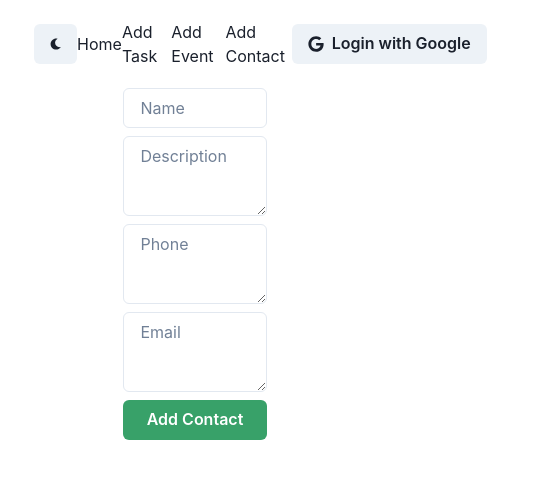
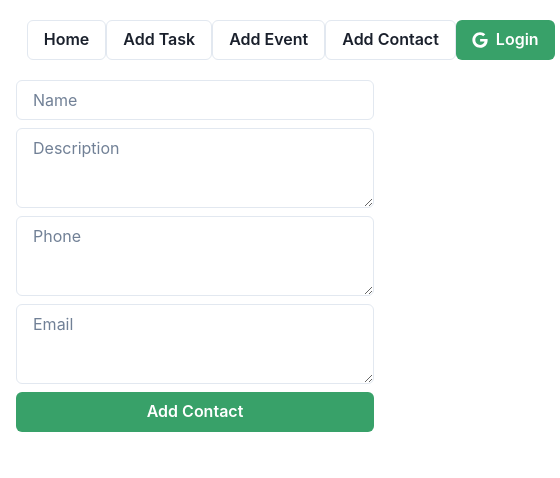
Before and after one commit to pierceconwi/firechakra, a Next.js app: page /add-comment in a window 390 px wide. Shown: the top 478 px of the page, 560 px wide, since content can reach past the window. Built offline with nearby package versions, Linux system fonts and the light colour scheme; no server answers.

Commit message:
Improved logout functionality user flow. Updated colors, menu style, responsive design.

```diff
--- a/components/AddComment.jsx
+++ b/components/AddComment.jsx
@@ -7,6 +7,7 @@ Button,
 Textarea,
 Stack,
 useToast,
+Center
 } from "@chakra-ui/react";
 // import useAuth to ensure user is logged in to comment
 import useAuth from "../hooks/useAuth";
@@ -74,7 +75,7 @@ const AddComment = () => {
     };
     // return markup for comment jsx component
     return (
-        <Box w="40%" margin={"0 auto"} display="block" mt={5} >
+        <Box w={["100%", null, "40%"]} margin={"0 auto"} display="block"  mt={5}>
             <Stack direction="column">
                 <Input
                     placeholder="Name"
--- a/components/Auth.jsx
+++ b/components/Auth.jsx
@@ -1,13 +1,18 @@
 import React from "react";
-import { Box, Button, Link, Text, useColorMode } from "@chakra-ui/react";
+import { Box, Button, Badge, Center, Link, Text, Menu, MenuButton, MenuList, MenuItem, useColorMode } from "@chakra-ui/react";
 import { signInWithPopup, GoogleAuthProvider } from "firebase/auth";
 import { FaGoogle, FaMoon, FaSun } from "react-icons/fa";
+import {ChevronDownIcon } from "react-icons";
 import { auth } from "../firebase";
 import useAuth from "../hooks/useAuth";
 
 const Auth = () => {
-    const { toggleColorMode, colorMode } = useColorMode();
     const { isLoggedIn, user } = useAuth() || {};
+    // function for Logout button to log user out and then send them back to the home screen (prevents user from sitting on a protected page after logout)
+    const byeBye = () => {
+        auth.signOut();
+        location.assign('/');
+    };
 
     const handleAuth = async () => {
         const provider = new GoogleAuthProvider();
@@ -33,38 +38,46 @@ const Auth = () => {
     };
     // define jsx component to return
     return (
-        <Box display="flex" alignItems="center" justifyContent="space-between" ml="5%" mr="5%" mt="20px">
-            <Button onClick={() => toggleColorMode()}>
-                    {colorMode == "dark" ? <FaSun /> : <FaMoon />}
-            </Button>{" "}
+        <Box display="flex" alignItems="center" justifyContent="space-between" mt="20px"  ml="3%" mr="3%">
             <Box>
-                <Link href="/" >Home</Link>
+                <Button variant="outline" id="home">
+                    <Link href="/" fontSize={['1em', '1.2em', '1.4em', '1.6em', '1.8em']}>Home</Link>
+                </Button>
             </Box>
             <Box>
-                <Link href="/add-todo">Add Task</Link>
+                <Button variant="outline" id="task">
+                    <Link href="/add-todo" fontSize={['1em', '1.2em', '1.4em', '1.6em', '1.8em']}>Add Task</Link>
+                </Button>
             </Box>
             <Box>
-                <Link href="/add-event">Add Event</Link>
+                <Button variant="outline" id="event">
+                    <Link href="/add-event" fontSize={['1em', '1.2em', '1.4em', '1.6em', '1.8em']}>Add Event</Link>
+                </Button>
             </Box>
             <Box>
-                <Link href="/add-comment">Add Contact</Link>
+                <Button variant="outline" id="contact">
+                    <Link href="/add-comment" fontSize={['1em', '1.2em', '1.4em', '1.6em', '1.8em']}>Add Contact</Link>
+                </Button>
             </Box>
-            <Box textAlign="right" w="20%">
+            <Box>
                 {isLoggedIn && (
                     <>
-                        <Text fontSize="xs" color="green.500">{user.email}</Text>
-                        <Link color="red.500" onClick={() => auth.signOut()}>
+                        {/* <Badge display="flex"><Text fontSize="xs" color="green.500">{user.email}</Text></Badge> */}
+                        <Center>
+                        <Link color="red.500" onClick={() => byeBye()} ><Button colorScheme="green" mr="5%">
                             Logout
-                        </Link>
+                        </Button></Link>
+                        </Center>
                     </>
                 )}
                 {!isLoggedIn && (
-                    <Button leftIcon={<FaGoogle />} onClick={() => handleAuth()}>
-                        Login with Google
+                    <Button leftIcon={<FaGoogle />} onClick={() => handleAuth()} colorScheme="green" mr="5%">
+                        Login
                     </Button>
                 )}
             </Box>
         </Box>
+
     );
 };
 export default Auth;
--- a/components/TodoList.jsx
+++ b/components/TodoList.jsx
@@ -6,8 +6,7 @@ import {
     Text,
     useToast,
     LinkBox,
-    LinkOverlay,
-    Image
+    LinkOverlay
     } from "@chakra-ui/react";
     import React, { useEffect } from "react";
     import useAuth from "../hooks/useAuth";
--- a/pages/_app.js
+++ b/pages/_app.js
@@ -4,7 +4,7 @@ import '../styles/globals.css';
 function MyApp({ Component, pageProps }) {
     return (
         <ChakraProvider>
-        <Component {...pageProps} />
+        <Component {...pageProps}/>
         </ChakraProvider>
     );
 }
--- a/pages/event/[id].js
+++ b/pages/event/[id].js
@@ -24,7 +24,7 @@ const EventItem = ( {itemData} ) => {
     // if code hits here, user is logged in
     // return the jsx component
     return (
-        <Box>
+        <Box ml="3%" mr="3%">
             <Auth />
             <Box mt={5} padding="10px" textAlign="center" boxShadow="base" ml="25%" mr="25%" borderRadius="md" bg="white">
                 <br />
--- a/pages/todo/[id].js
+++ b/pages/todo/[id].js
@@ -24,7 +24,7 @@ const TodoItem = ( {itemData} ) => {
     // if code hits here, user is logged in
     // return the jsx component
     return (
-        <Box>
+        <Box ml="3%" mr="3%">
             <Auth />
             <Box mt={5} padding="10px" textAlign="center" boxShadow="base" ml="25%" mr="25%" borderRadius="md" bg="white">
                 <br />
```
Also changed, not shown: pages/comment/[id].js (+4 -4 lines).
